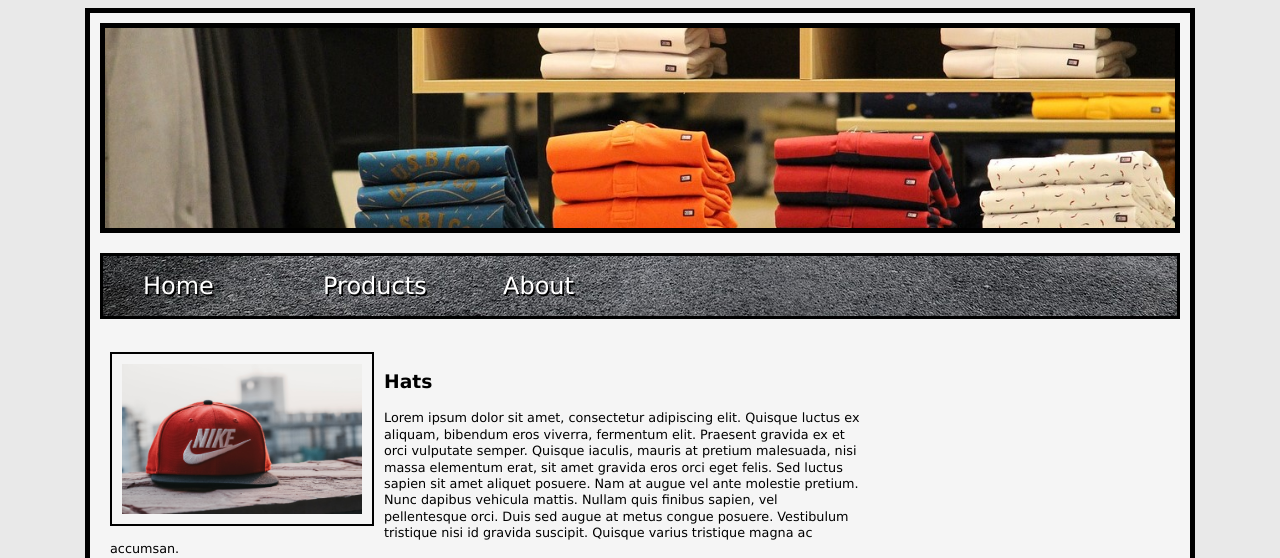
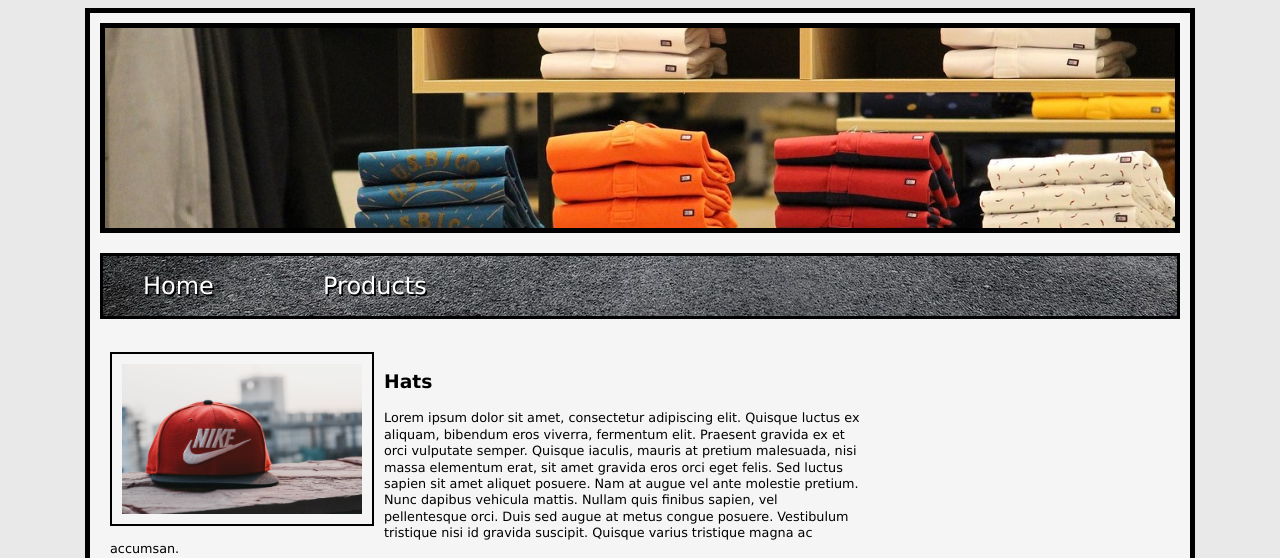
Before and after one commit to jannmoil/R3015, a PHP site: page /index.php in a window 1280 px wide. Shown: the top 558 px of the page. Run offline with PHP 8.4, Linux system fonts and the light colour scheme.

Commit message:
Add files via upload

```diff
--- a/Template.php
+++ b/Template.php
@@ -14,7 +14,6 @@
                 <ul id="nav">
                     <li><a href="index.php">Home</a></li>
                     <li><a href="Products.php">Products</a></li>
-                    <li><a href="#">About</a></li>
                 </ul>
             </nav>
 
```
